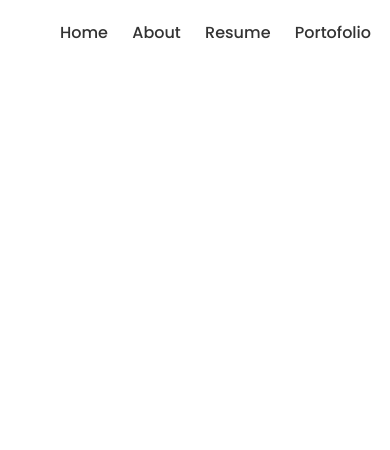
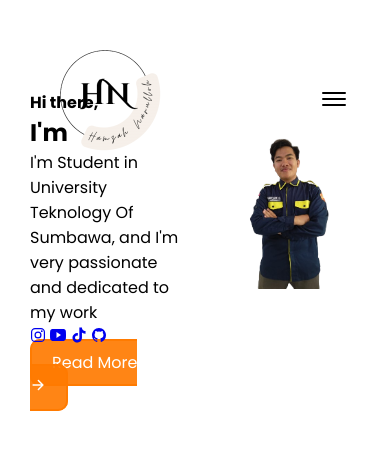
Before and after one commit to nasrzah/FinalProject4, a plain HTML site: page index.html in a window 390 px wide. Drawn offline with nearby package versions, Linux system fonts and the light colour scheme.

Commit message:
Menambahkan navbar

```diff
--- a/assets/css/style.css
+++ b/assets/css/style.css
@@ -28,12 +28,11 @@ html {
     border-radius: 10px;
 }
 
-::root {
+:root {
     --main-color: #ff7b00ea;
     --seconds-color: #ffe0c3ea;
     --tittle-color: #222;
     --subtitle-color: #8d8d8d;
-
 }
 
 body {
@@ -204,7 +203,7 @@ header .container {
     cursor: pointer;
     margin-right: 10px;
 }
-@media screen and (main-width: 768px) {
+@media screen and (max-width: 768px) {
     .container {
         padding: 0 30px;
     }
@@ -220,4 +219,22 @@ header .container {
         transform: translateX(110%);
         box-shadow: -10px 0 20px rgba(0,0,0, .15);
     }
+    .menu.active {
+        transform: translateY(0);
+    }
+    .menu_item{
+        display: block;
+        margin: 20px 0;
+    }
+    .menu_link{
+        color:#333;
+    }
+    .toggle_icon{
+        display: block;
+    }
+    .close_icon{
+        display: block;
+    }
 }
+
+/* Hero section */
--- a/assets/js/main.js
+++ b/assets/js/main.js
@@ -0,0 +1,18 @@
+const iconToggle = document.querySelector('.toggle_icon');
+const navbarMenu = document.querySelector('.menu');
+const menuLinks = document.querySelectorAll('.menu_link');
+const iconClose = document.querySelector('.close_icon');
+
+iconToggle.addEventListener('click', () =>{
+    navbarMenu.classList.toggle('active');
+});
+
+iconClose.addEventListener('click', () =>{
+    navbarMenu.classList.remove('active');
+});
+
+menuLinks.forEach ((menuLink) => {
+    menuLink.addEventListener('click', () =>{
+        navbarMenu.classList.remove('active');
+    })
+});
--- a/index.html
+++ b/index.html
@@ -19,7 +19,7 @@
             </a>
             <ul class="menu">
                 <li class="menu_item">
-                    <a href="#hero" class="menu_link">Home</a>
+                    <a href="#hero" class="menu_link active-link">Home</a>
                 </li>
                 <li class="menu_item">
                     <a href="#about" class="menu_link">About</a>
@@ -44,10 +44,47 @@
         </div>
     </header>
 
+    <main>
+        <!-- Hero Section -->
+        <section class="hero section" id="hero">
+            <div class="hero_container container grid">
+                <div class="hero_content">
+                    <h4>Hi there,</h4>
+                    <h1>I'm
+                        <span class="typed" data-typed-items="Designer, Developer, Student"></span>
+                    </h1>
+                    <p>
+                        I'm Student in University Teknology Of Sumbawa, and I'm very passionate and
+                        dedicated to my work
+                    </p>
+                    <div class="hero_sosial">
+                        <a href="#"><ion-icon name="logo-instagram"></ion-icon></a>
+                        <a href="#"><ion-icon name="logo-youtube"></ion-icon></a>
+                        <a href="#"><ion-icon name="logo-tiktok"></ion-icon></a>
+                        <a href="#"><ion-icon name="logo-github"></ion-icon></a>
+                    </div>
+                    <a href="#contact" class="btn">
+                        Read More
+                        <ion-icon name="arrow-forward-outline"></ion-icon>
+                    </a>
+                </div>
+                <div class="hero_img">
+                    <img src="/assets/img/FOTOKU.png" alt="" class="img-fluid">
+                </div>
+            </div>
+        </section>
+    </main>
+
+
+
+
+
     <!-- IonIcons -->
     <script type="module" src="https://unpkg.com/ionicons@7.1.0/dist/ionicons/ionicons.esm.js"></script>
     <script nomodule src="https://unpkg.com/ionicons@7.1.0/dist/ionicons/ionicons.js"></script>
 
+    <!-- Main Section -->
+    <script src="assets/js/main.js"></script>
 </body>
 
 </html>
```
Also changed, not shown: assets/img/FOTOKU.png (added).
